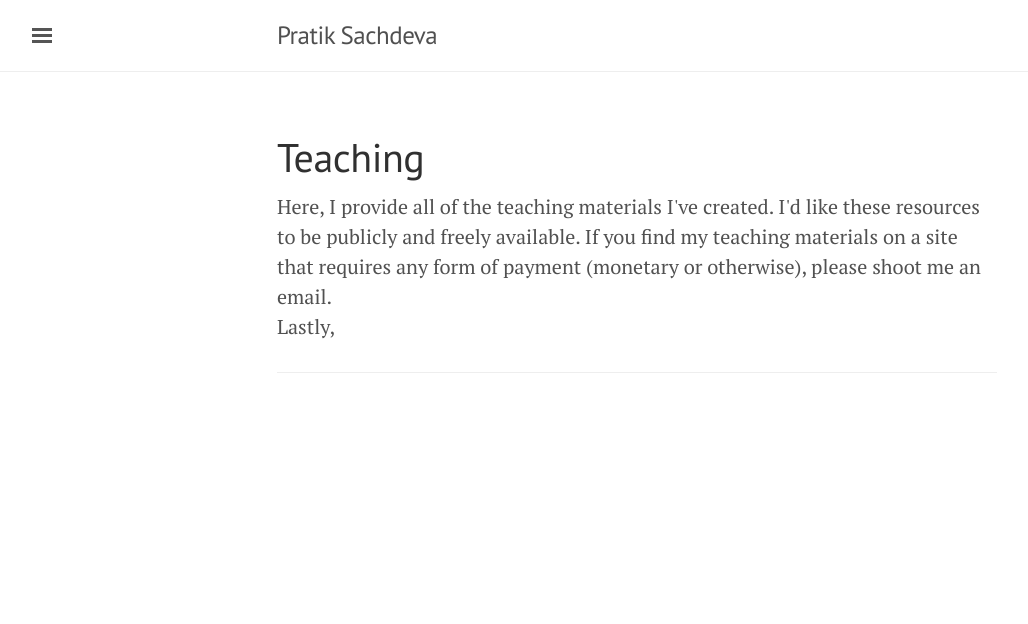
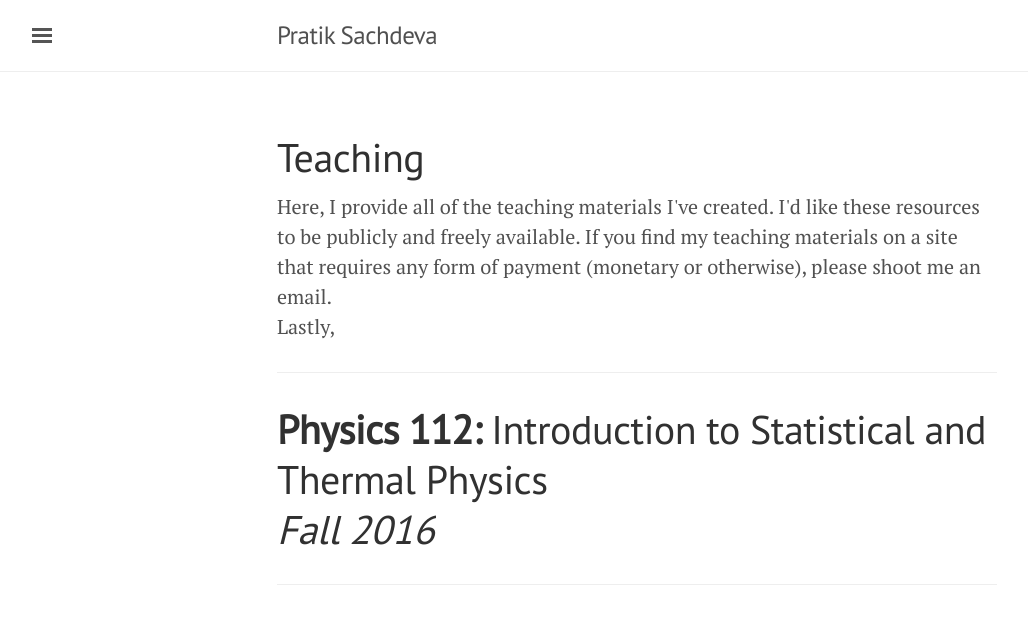
Before and after one commit to pssachdeva/pssachdeva.github.io, a Jekyll site: the page built from teaching.html, in a window 1280 px wide. Shown: the top 624 px of the page, without its empty margins (3-1031 px from the left). Built offline with Jekyll 4.4.1, drawn with Linux system fonts in a browser that asks for light colours.

Commit message:
teaching

```diff
--- a/teaching.html
+++ b/teaching.html
@@ -7,3 +7,11 @@ Here, I provide all of the teaching materials I've created.
 I'd like these resources to be publicly and freely available. If you find my teaching materials on a site that requires any form of payment (monetary or otherwise), please shoot me an email. <br>
 
 Lastly, <hr>
+
+<div>
+	<h1><b>Physics 112:</b> Introduction to Statistical and Thermal Physics  <br>
+		<i>Fall 2016</i><br>
+	<hr>
+
+
+</div>
```
